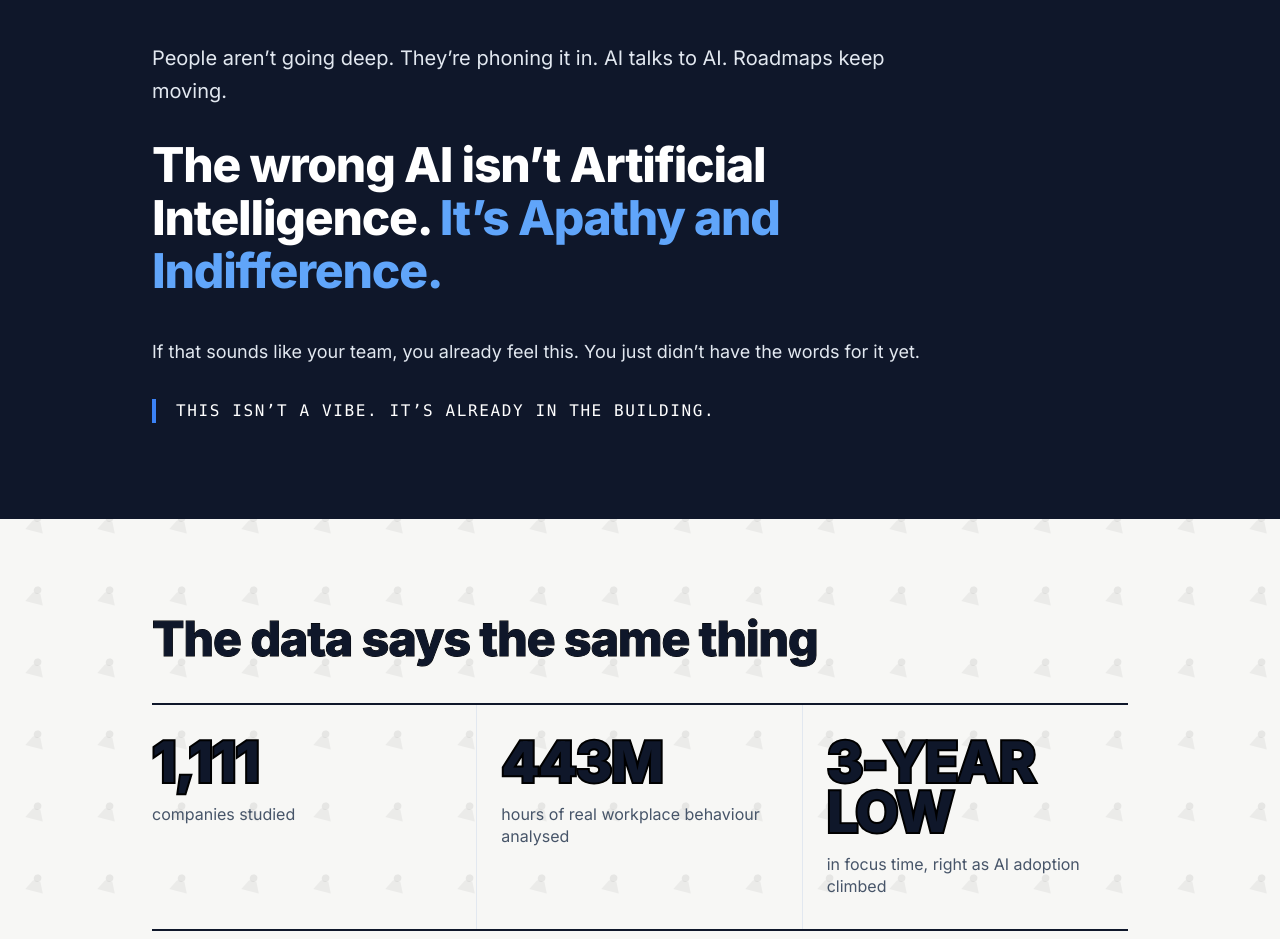
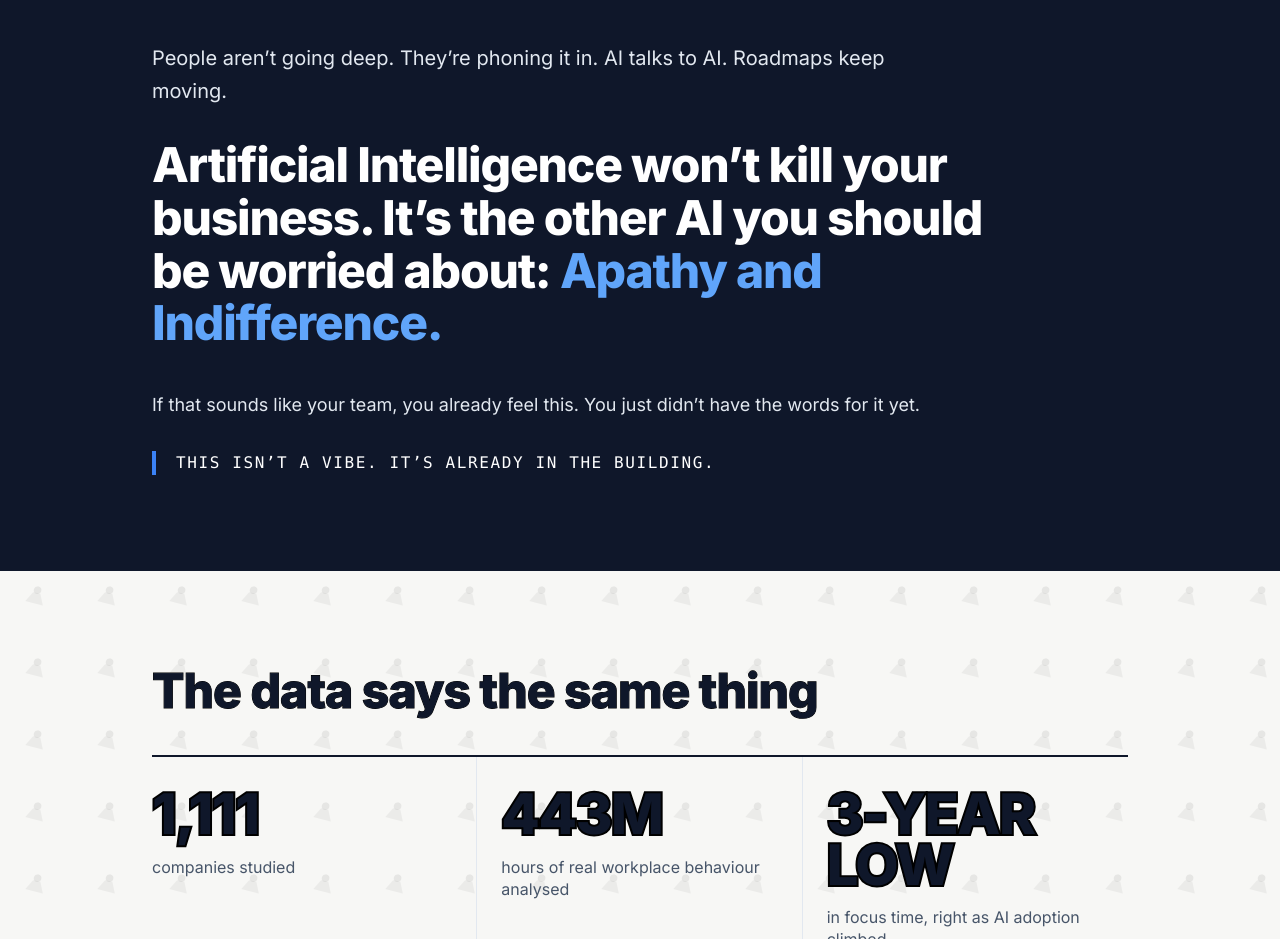
Before and after one commit to nihcarry/nicharalambous.com, a Next.js app: page /keynotes/output-paradox-v2 in a window 1280 px wide. Shown: the part 1960-2899 px from the top of the page. Built offline with nearby package versions, Linux system fonts and the light colour scheme.

Commit message:
Reframe the wrong-AI line on the redesign preview
Leads with Artificial Intelligence not being the threat, then reveals
Apathy and Indifference as the other AI in accent.

Co-authored-by: nihcarry <nic@nharry.com>

```diff
--- a/app/keynotes/output-paradox-v2/page.tsx
+++ b/app/keynotes/output-paradox-v2/page.tsx
@@ -286,10 +286,9 @@ export default function OutputParadoxPreviewPage() {
           </p>
 
           <p className="mt-8 max-w-4xl text-3xl font-extrabold leading-[1.1] tracking-tight text-white sm:text-4xl md:text-5xl">
-            The wrong AI isn&rsquo;t Artificial Intelligence.{" "}
-            <span className="text-accent-400">
-              It&rsquo;s Apathy and Indifference.
-            </span>
+            Artificial Intelligence won&rsquo;t kill your business. It&rsquo;s
+            the other AI you should be worried about:{" "}
+            <span className="text-accent-400">Apathy and Indifference.</span>
           </p>
 
           <p className="mt-10 max-w-3xl text-lg leading-relaxed text-brand-200">
```
